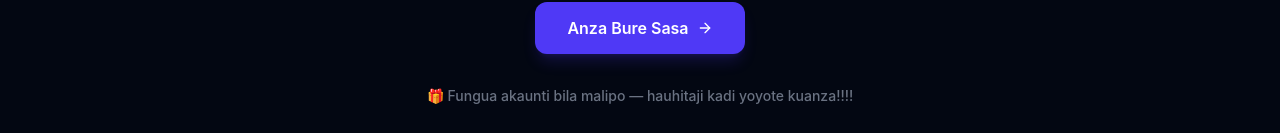
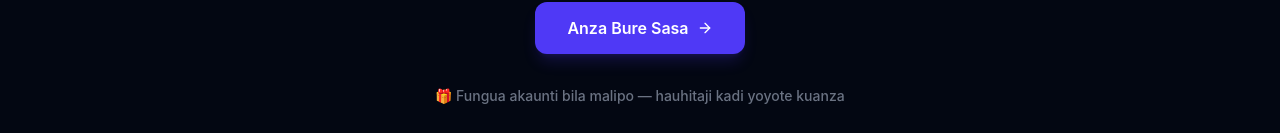
Before and after one commit to manfredbaraka33/wakalabot, a React (Vite) app in the folder frontend/: page / in a window 1280 px wide. Shown: the part 667-800 px from the top of the page. Built offline with nearby package versions, Linux system fonts and the light colour scheme; no server answers.

Commit message:
Testing CI/CD4-undoing

```diff
--- a/frontend/src/pages/LandingPage.jsx
+++ b/frontend/src/pages/LandingPage.jsx
@@ -133,7 +133,7 @@ export default function LandingPage() {
           </div>
 
           <p className="text-sm text-gray-500 font-medium">
-            🎁 Fungua akaunti bila malipo — hauhitaji kadi yoyote kuanza!!!!
+            🎁 Fungua akaunti bila malipo — hauhitaji kadi yoyote kuanza
           </p>
         </div>
 
```
